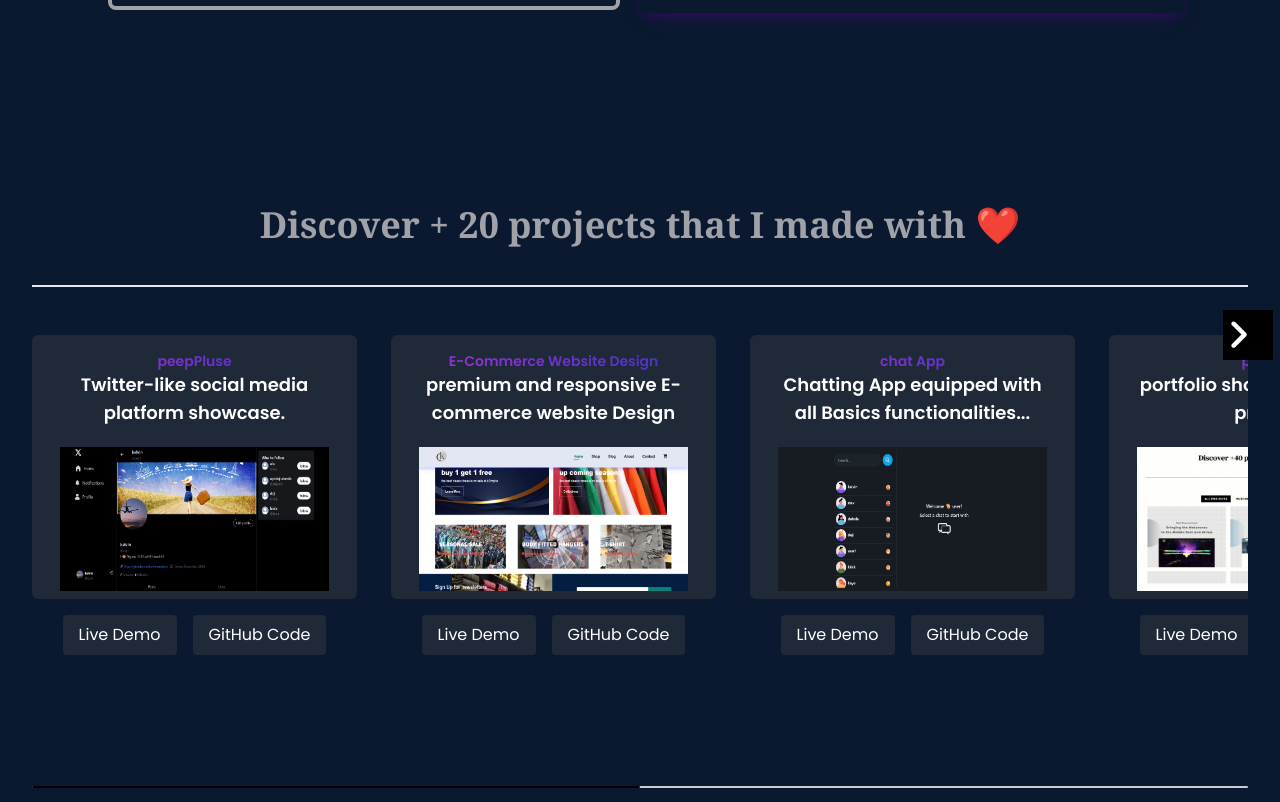
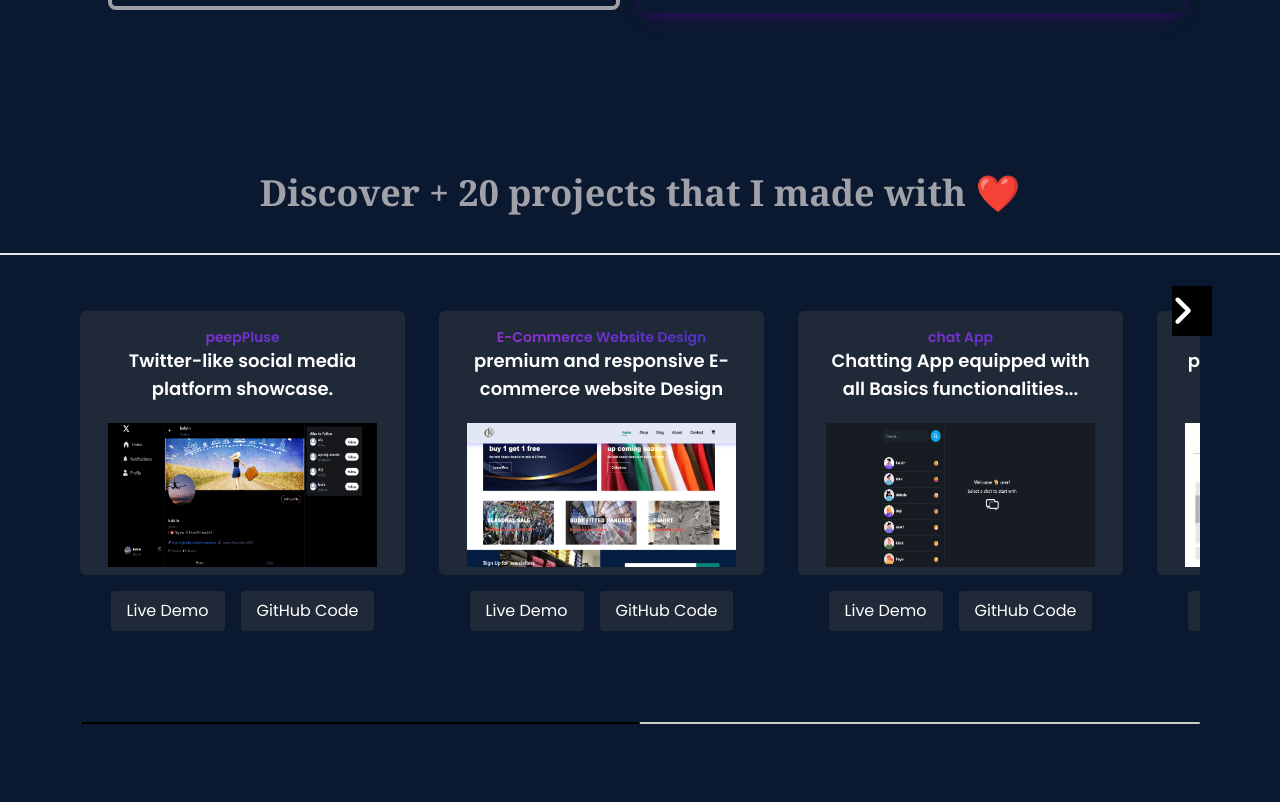
Before and after one commit to kelvinempires/portfolio-react, a React (Vite) app: page / in a window 1280 px wide. Shown: the part 1538-2340 px from the top of the page. Built offline with nearby package versions, Linux system fonts and the light colour scheme.

Commit message:
refactor: adjust layout and spacing in NavBar and Portfolio components for improved aesthetics

```diff
--- a/src/components/NavBar.jsx
+++ b/src/components/NavBar.jsx
@@ -62,7 +62,7 @@ const NavBar = () => {
           activeClass="active"
           to="portfolio"
           spy={true}
-          offset={-10}
+          offset={-40}
           smooth={true}
           duration={500}
           className="text-lg cursor-pointer hover:text-violet-900 transition-all relative pb-1"
--- a/src/components/Portfolio.jsx
+++ b/src/components/Portfolio.jsx
@@ -273,7 +273,7 @@ const Portfolio = () => {
   }, []);
 
   return (
-    <main id="portfolio" className="p-4 sm:p-6 md:p-8 lg:p-8">
+    <main id="portfolio" className="p-4 sm:p-6 md:p-0 lg:p-0">
       <div className="border-b-2">
         <h1 className="text-zinc-400 flex justify-center font-serif text-lg sm:text-2xl md:text-3xl lg:text-4xl pt-6 sm:pt-8 md:pt-10 lg:pt-12 pb-6 sm:pb-8 md:pb-10 lg:pb-10  font-bold">
           Discover + 20 projects that I made with ❤️
@@ -298,7 +298,7 @@ const Portfolio = () => {
           FRONTEND/BACKEND
         </p>
       </div> */}
-      <div className="container mt-6 sm:mt-8 md:mt-10 lg:mt-12  ">
+      <div className="container mt-6 sm:mt-8 md:mt-12 lg:mt-14  px-0 sm:px-0 md:px-18 lg:px-20">
         <div className="slider-wrapper relative">
           <button
             id="prev-slide"
@@ -378,7 +378,7 @@ const Portfolio = () => {
             <FontAwesomeIcon icon={faAngleRight} />
           </button>
         </div>
-        <div className="slider-scrollbar mt-10">
+        <div className="slider-scrollbar mt-0">
           <div className="scrollbar-track bg-gray-300 rounded-full">
             <div className="scrollbar-thumb bg-black rounded-full"></div>
           </div>
--- a/src/index.css
+++ b/src/index.css
@@ -89,7 +89,7 @@ p {
   outline: none;
   border: none;
   height: 50px;
-  width: 50px;
+  width: 40px;
   z-index: 5;
   color: #fff;
   display: flex;
@@ -106,13 +106,13 @@ p {
 }
 
 .slider-wrapper .slide-button#prev-slide {
-  left: -25px;
+  left: -15px;
   padding-left: 20px;
   display: none;
 }
 
 .slider-wrapper .slide-button#next-slide {
-  right: -25px;
+  right: -12px;
   padding-right: 20px;
   top: 0%;
 }
```
